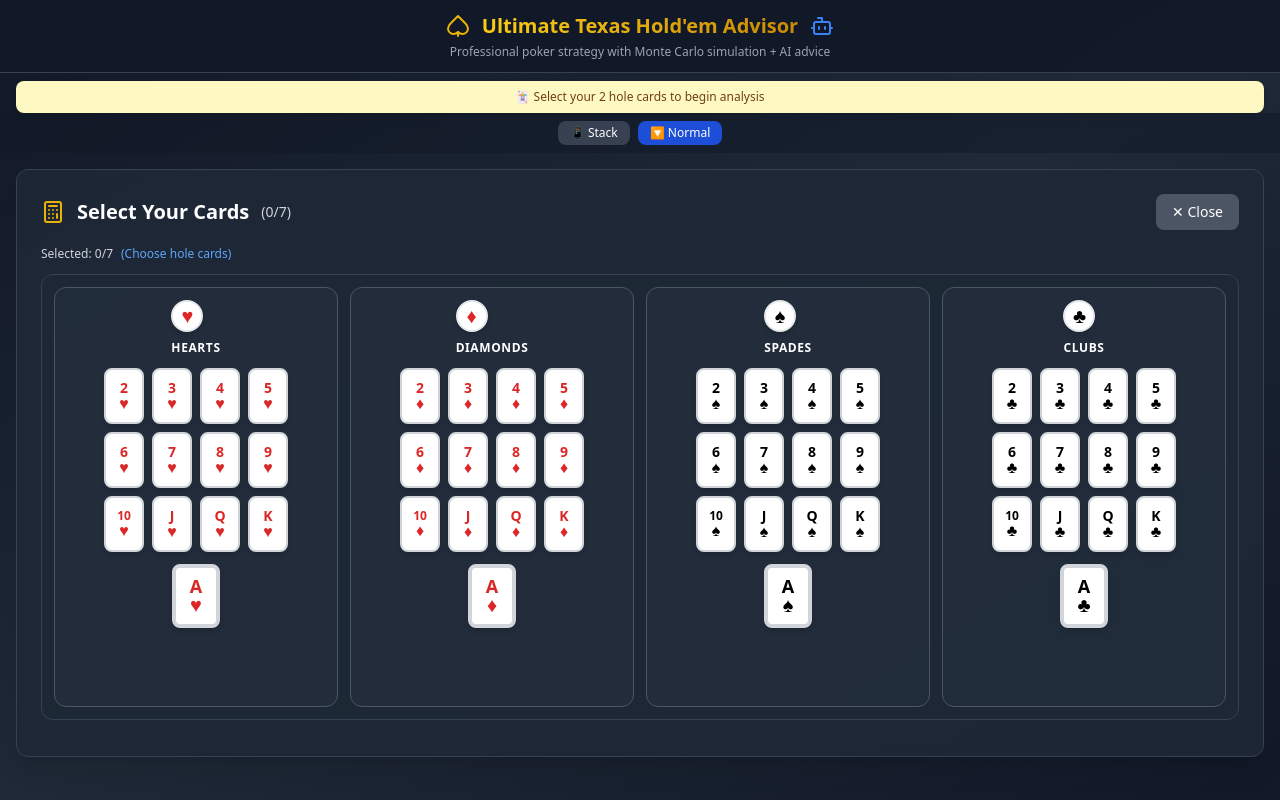
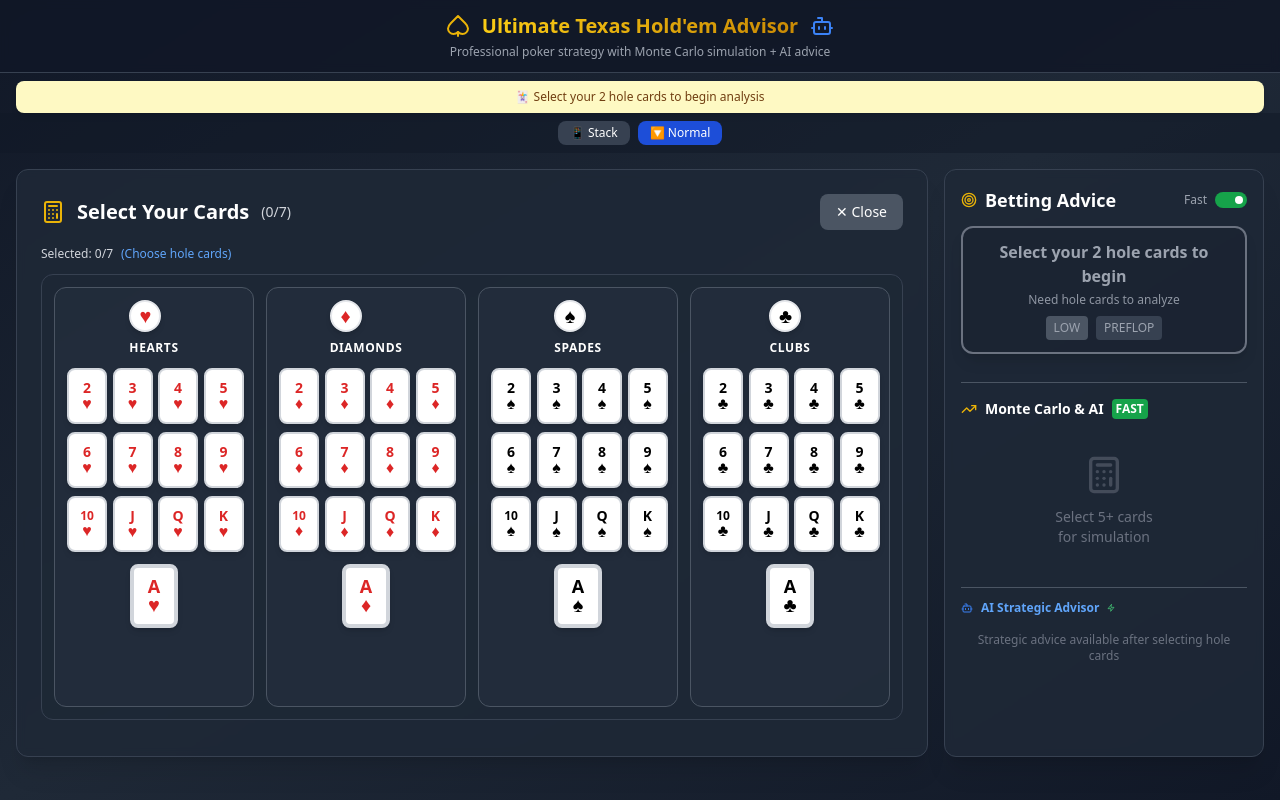
Before and after one commit to khulekanishibe/UltimateTexasHoldemPokerAdvisor, a React (Vite) app: page / in a window 1280 px wide. Both pictures are taken after a click on the button "🔼 Expand Cards". Built offline with nearby package versions, Linux system fonts and the light colour scheme.

Commit message:
Combine betting advice with monte carlo in expanded view and fix scrolling
cgen-53c6cb421a5441df958a13cb2f926a1f

```diff
--- a/src/App.tsx
+++ b/src/App.tsx
@@ -319,8 +319,10 @@ export default function App() {
       {/* Main Layout */}
       <div className="h-[calc(100vh-180px)] p-4">
         {cardPickerExpanded ? (
-          /* Full Screen Card Picker */
-          <div className="h-full bg-gray-800/90 backdrop-blur-sm rounded-xl p-6 border border-gray-700 shadow-xl">
+          /* Full Screen Card Picker with Combined Side Panel */
+          <div className="h-full flex gap-4">
+            {/* Main Card Picker Area */}
+            <div className="flex-1 bg-gray-800/90 backdrop-blur-sm rounded-xl p-6 border border-gray-700 shadow-xl">
               <div className="flex items-center justify-between mb-4">
                 <div className="flex items-center gap-3">
                   <Calculator className="h-6 w-6 text-yellow-500" />
@@ -336,11 +338,182 @@ export default function App() {
                   ✕ Close
                 </button>
               </div>
-            <div className="h-[calc(100%-4rem)] overflow-auto">
+              <div className="h-[calc(100%-4rem)]">
                 <CardPicker
                   onSelect={setSelectedCards}
                   selectedCards={selectedCards}
                 />
+              </div>
+            </div>
+
+            {/* Combined Advice & Analysis Panel */}
+            <div className="w-80 bg-gray-800/90 backdrop-blur-sm rounded-xl p-4 border border-gray-700 shadow-xl flex flex-col">
+              {/* Betting Advice Section */}
+              <div className="mb-4">
+                <div className="flex items-center justify-between mb-3">
+                  <h2 className="text-lg font-bold flex items-center gap-2">
+                    <Target className="h-4 w-4 text-yellow-500" />
+                    Betting Advice
+                    {advice.confidence === "high" && !isSimulating && (
+                      <Zap className="h-3 w-3 text-yellow-400" />
+                    )}
+                    {isSimulating && (
+                      <Clock className="h-3 w-3 text-blue-400 animate-spin" />
+                    )}
+                  </h2>
+
+                  {/* Fast Mode Toggle */}
+                  <div className="flex items-center gap-2">
+                    <span className="text-xs text-gray-400">Fast</span>
+                    <button
+                      onClick={() => setFastMode(!fastMode)}
+                      disabled={isSimulating}
+                      className={`relative inline-flex h-4 w-8 items-center rounded-full transition-colors ${
+                        fastMode ? "bg-green-600" : "bg-gray-600"
+                      } ${isSimulating ? "opacity-50 cursor-not-allowed" : ""}`}
+                    >
+                      <span
+                        className={`inline-block h-2 w-2 transform rounded-full bg-white transition-transform ${
+                          fastMode ? "translate-x-5" : "translate-x-1"
+                        }`}
+                      />
+                    </button>
+                  </div>
+                </div>
+
+                <div
+                  className={`p-3 rounded-xl border-2 ${getAdviceStyle(advice)} shadow-lg mb-3`}
+                >
+                  <p className="text-base font-bold text-center mb-1">
+                    {advice.action}
+                  </p>
+                  <p className="text-center text-xs opacity-90 mb-2">
+                    {advice.reasoning}
+                  </p>
+                  <div className="flex justify-center items-center gap-2 text-xs flex-wrap">
+                    <span
+                      className={`px-2 py-1 rounded ${
+                        advice.confidence === "high"
+                          ? "bg-green-600"
+                          : advice.confidence === "medium"
+                            ? "bg-yellow-600"
+                            : "bg-gray-600"
+                      }`}
+                    >
+                      {advice.confidence.toUpperCase()}
+                    </span>
+                    <span className="px-2 py-1 rounded bg-gray-700">
+                      {advice.stage.toUpperCase()}
+                    </span>
+                    {isSimulating && (
+                      <span className="px-2 py-1 rounded bg-blue-600 animate-pulse">
+                        CALCULATING
+                      </span>
+                    )}
+                  </div>
+                </div>
+
+                {/* Error Display */}
+                {simulationError && (
+                  <div className="mt-2 p-2 bg-red-900/20 border border-red-500 rounded-lg">
+                    <p className="text-xs text-red-400 font-medium">
+                      ⚠️ Error: {simulationError}
+                    </p>
+                    <button
+                      onClick={handleReset}
+                      className="mt-1 bg-red-600 hover:bg-red-700 text-white px-2 py-1 rounded text-xs"
+                    >
+                      Reset
+                    </button>
+                  </div>
+                )}
+              </div>
+
+              {/* Monte Carlo & AI Section */}
+              <div className="flex-1 border-t border-gray-600 pt-4">
+                <h3 className="text-sm font-bold mb-3 flex items-center gap-2">
+                  <TrendingUp className="h-4 w-4 text-yellow-500" />
+                  Monte Carlo & AI
+                  {fastMode && (
+                    <span className="text-xs bg-green-600 px-1 py-0.5 rounded">
+                      FAST
+                    </span>
+                  )}
+                </h3>
+
+                {isSimulating && (
+                  <div className="flex flex-col items-center justify-center py-6">
+                    <div className="animate-spin rounded-full h-8 w-8 border-b-2 border-yellow-500 mb-3"></div>
+                    <span className="text-gray-400 font-medium text-sm text-center">
+                      Running {fastMode ? "300" : "1,000"} simulations...
+                    </span>
+                  </div>
+                )}
+
+                {simulationResult && !isSimulating && !simulationError && (
+                  <div className="space-y-2 mb-4">
+                    <ProgressBar
+                      label="Win"
+                      value={simulationResult.win}
+                      color="bg-gradient-to-r from-green-600 to-green-500"
+                      icon={<span className="text-green-400">🏆</span>}
+                    />
+                    <ProgressBar
+                      label="Tie"
+                      value={simulationResult.tie}
+                      color="bg-gradient-to-r from-blue-600 to-blue-500"
+                      icon={<span className="text-blue-400">🤝</span>}
+                    />
+                    <ProgressBar
+                      label="Lose"
+                      value={simulationResult.lose}
+                      color="bg-gradient-to-r from-red-600 to-red-500"
+                      icon={<span className="text-red-400">💔</span>}
+                    />
+
+                    <div className="pt-2 border-t border-gray-600">
+                      <div className="text-xs text-gray-400 text-center">
+                        {simulationResult.iterations.toLocaleString()}{" "}
+                        iterations
+                      </div>
+                    </div>
+                  </div>
+                )}
+
+                {simulationError && (
+                  <div className="text-center py-6 text-red-400 mb-4">
+                    <div className="text-2xl mb-2">⚠️</div>
+                    <p className="text-sm font-medium">Simulation Error</p>
+                    <button
+                      onClick={handleReset}
+                      className="mt-2 bg-red-600 hover:bg-red-700 text-white px-3 py-1 rounded text-sm"
+                    >
+                      Reset
+                    </button>
+                  </div>
+                )}
+
+                {!simulationResult &&
+                  !isSimulating &&
+                  selectedCards.length < 5 &&
+                  !simulationError && (
+                    <div className="text-center py-6 text-gray-500 mb-4">
+                      <Calculator className="h-10 w-10 mx-auto mb-3 opacity-50" />
+                      <p className="text-sm font-medium">Select 5+ cards</p>
+                      <p className="text-sm">for simulation</p>
+                    </div>
+                  )}
+
+                {/* AI Advisor Component */}
+                <div className="border-t border-gray-600 pt-3 mt-4">
+                  <OpenAIAdvisor
+                    selectedCards={selectedCards}
+                    simulationResult={simulationResult}
+                    gameStage={gameStage}
+                    handDescription={handDescription}
+                  />
+                </div>
+              </div>
             </div>
           </div>
         ) : layoutMode === "stacked" ? (
```
Lines whose indentation alone changed are shown as unchanged.
